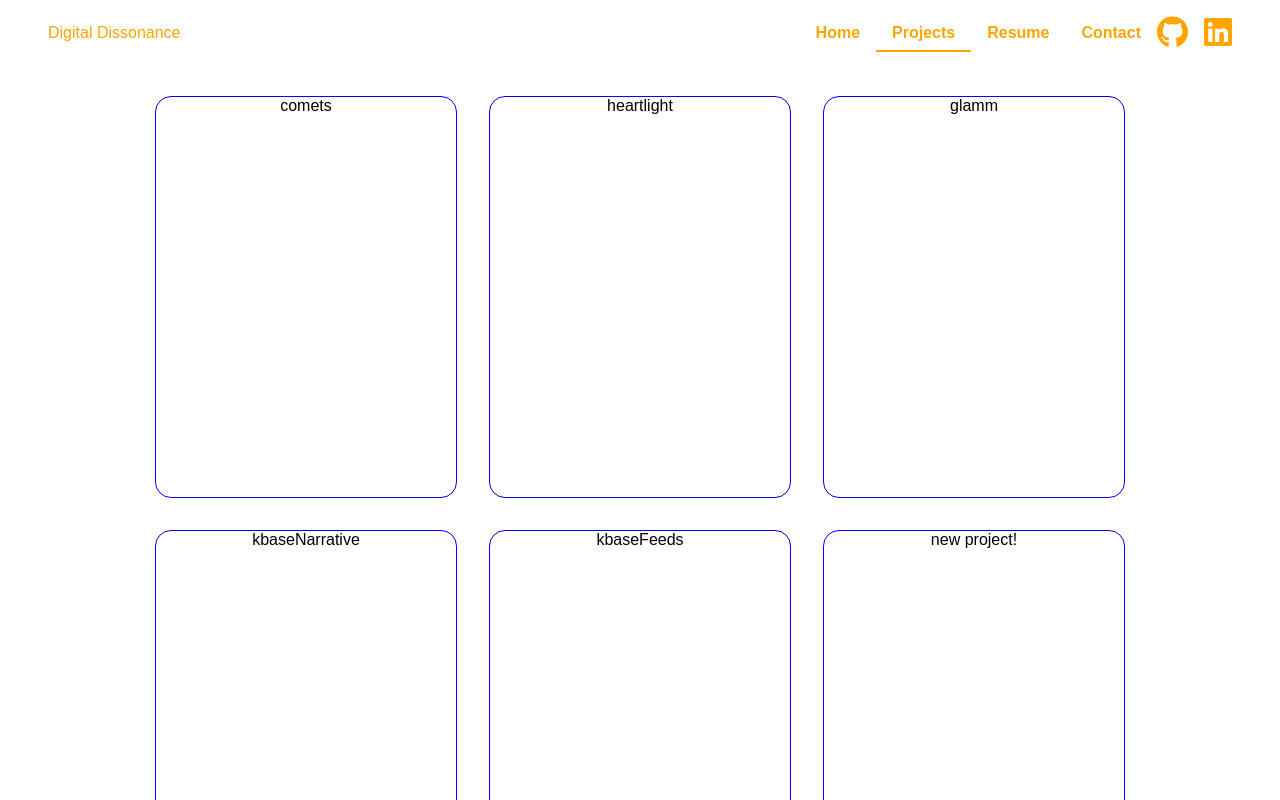
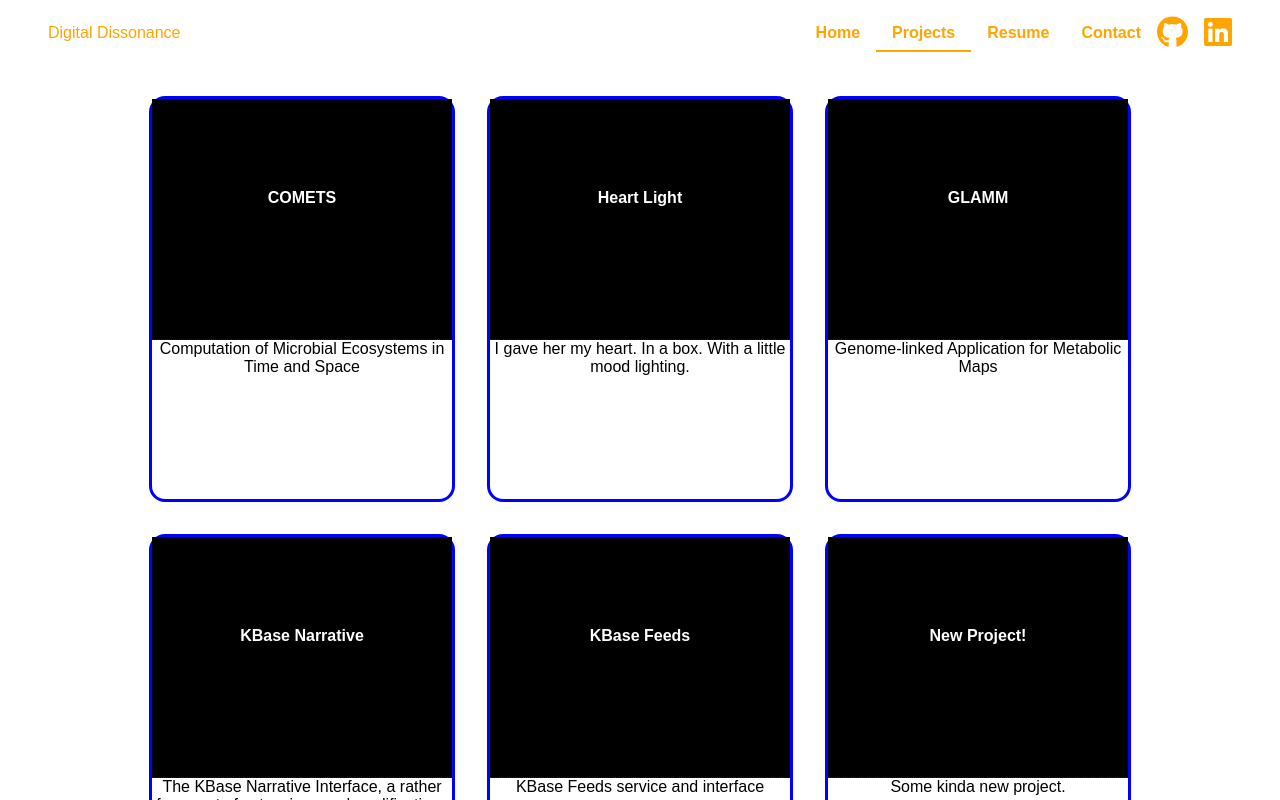
Before and after one commit to briehl/briehl.github.io, a React (Create React App) app: page /projects in a window 1280 px wide. Shown: the top 800 px of the page. Built offline with nearby package versions, Linux system fonts and the light colour scheme.

Commit message:
card stuff works better!

```diff
--- a/src/components/navbar/NavBar.js
+++ b/src/components/navbar/NavBar.js
@@ -11,13 +11,36 @@ const targets = {
   contact: '/contact'
 }
 
-export default function NavBar(props) {
-  const location = props.location.pathname;
-  return (
-    <div className={styles.navbarContainer}>
-      <Branding />
-      <div style={{marginLeft: "auto"}}>
-        <div style={{display: "flex"}}>
+export default class NavBar extends React.Component {
+  constructor(props) {
+    super(props);
+
+    this.state = {
+      opacity: 0
+    }
+  }
+  componentDidMount() {
+    window.addEventListener('scroll', this.handleScroll.bind(this))
+  }
+
+  componentWillUnmount() {
+    window.removeEventListener('scroll', this.handleScroll.bind(this))
+  }
+
+  handleScroll(e) {
+    const maxScroll = 150
+    let scrollTop = window.scrollY,
+        itemTranslate = Math.min(scrollTop/maxScroll, 0.8)
+
+    this.setState((state) => ({ opacity: itemTranslate }))
+  }
+
+  render() {
+    const location = this.props.location.pathname;
+    return (
+      <div className={styles.navbarContainer} style={{ backgroundColor: `rgba(0,0,0, ${this.state.opacity})` }}>
+        <Branding />
+        <div style={{marginLeft: "auto"}}>
           <NavTabs>
             <Tab label="Home" target="/" selected={location===targets.home} />
             <Tab label="Projects" target="/projects" selected={location===targets.projects} />
@@ -27,6 +50,10 @@ export default function NavBar(props) {
           </NavTabs>
         </div>
       </div>
-    </div>
-  )
+    )
+  }
 }
+
+NavBar.propTypes = {
+  location: PropTypes.object
+}
--- /dev/null
+++ b/src/components/portfolio/CardModal.js
@@ -0,0 +1,28 @@
+import React, { Component } from 'react';
+import styles from '../../css/Portfolio.module.css';
+
+export default class CardModal extends Component {
+    render() {
+        console.log(this.props);
+        console.log(this.state);
+        if (!this.props.projectId) {
+            return null;
+        }
+
+
+        return (
+            <div className={styles.modalBackdrop}>
+                <div className={styles.modalBody}>
+                    {this.props.children}
+
+                    <h2>I'm the card modal for {this.props.projectId}!</h2>
+                    <div className="footer">
+                        <button onClick={() => { this.props.onClose(false) } }>
+                            Close
+                        </button>
+                    </div>
+                </div>
+            </div>
+        )
+    }
+}
--- a/src/components/portfolio/Portfolio.js
+++ b/src/components/portfolio/Portfolio.js
@@ -1,12 +1,12 @@
 import React, { Component } from 'react';
-import PortfolioCard, { CardModal } from './PortfolioCard';
+import PortfolioCard from './PortfolioCard';
+import CardModal from './CardModal';
 import projects from './projects.json';
 import styles from '../../css/Portfolio.module.css';
 
 export default class Portfolio extends Component {
     constructor(props) {
         super(props);
-        console.log(projects);
         this.state = {
             showModal: false
         };
--- a/src/components/portfolio/PortfolioCard.js
+++ b/src/components/portfolio/PortfolioCard.js
@@ -4,6 +4,7 @@ import styles from '../../css/Portfolio.module.css';
 export default class PortfolioCard extends Component {
     constructor(props) {
         super(props);
+        console.log('setting init state for ' + this.props.id);
         this.state = {
             zoomed: false
         }
@@ -19,52 +20,11 @@ export default class PortfolioCard extends Component {
     render() {
         return (
             <div className={styles.portfolioCardContainer} onClick={this.toggleZoom.bind(this)}>
-                <div>{this.props.id}</div>
+                <div className={styles.portfolioCardHead}>
+                    <div className={styles.portfolioCardTitle}>{this.props.name}</div>
+                </div>
+                <div className={styles.portfolioCardCopy}>{this.props.blurb}</div>
             </div>
         )
     }
 }
-
-export class CardModal extends Component {
-    render() {
-        console.log(this.props);
-        console.log(this.state);
-        if (!this.props.projectId) {
-            return null;
-        }
-
-        const backdropStyle = {
-            position: 'fixed',
-            top: 0,
-            bottom: 0,
-            left: 0,
-            right: 0,
-            backgroundColor: 'rgba(0,0,0,0.2)',
-            padding: 50
-        };
-
-        const modalStyle = {
-            backgroundColor: '#fff',
-            borderRadius: 5,
-            maxWidth: 500,
-            minHeight: 300,
-            margin: '0 auto',
-            padding: 30
-        };
-
-        return (
-            <div className="backdrop" style={backdropStyle}>
-                <div className="modal" style={modalStyle}>
-                    {this.props.children}
-
-                    <h2>I'm the card modal for {this.props.projectId}!</h2>
-                    <div className="footer">
-                        <button onClick={() => { this.props.onClose(false) } }>
-                            Close
-                        </button>
-                    </div>
-                </div>
-            </div>
-        )
-    }
-}
--- a/src/components/portfolio/projects.json
+++ b/src/components/portfolio/projects.json
@@ -5,7 +5,7 @@
     "endDate": "",
     "url": "",
     "doi": "",
-    "shortText": "Computation of Microbial Ecosystems in Time and Space",
+    "blurb": "Computation of Microbial Ecosystems in Time and Space",
     "photoRoll": []
 }, {
     "id": "heartlight",
@@ -14,7 +14,7 @@
     "endDate": "",
     "url": "",
     "doi": "",
-    "shortText": "I gave her my heart. In a box. With a little mood lighting.",
+    "blurb": "I gave her my heart. In a box. With a little mood lighting.",
     "photoRoll": []
 }, {
     "id": "glamm",
@@ -23,7 +23,7 @@
     "endDate": "",
     "url": "",
     "doi": "",
-    "shortText": "Genome-linked Application for Metabolic Maps",
+    "blurb": "Genome-linked Application for Metabolic Maps",
     "photoRoll": []
 }, {
     "id": "kbaseNarrative",
@@ -32,7 +32,7 @@
     "endDate": "",
     "url": "",
     "doi": "",
-    "shortText": "The KBase Narrative Interface, a rather fancy set of extensions and modifications to the Jupyter Notebook",
+    "blurb": "The KBase Narrative Interface, a rather fancy set of extensions and modifications to the Jupyter Notebook",
     "photoRoll": []
 }, {
     "id": "kbaseFeeds",
@@ -41,15 +41,15 @@
     "endDate": "",
     "url": "",
     "doi": "",
-    "shortText": "KBase Feeds service and interface",
+    "blurb": "KBase Feeds service and interface",
     "photoRoll": []
 }, {
     "id": "new project!",
-    "name": "KBase Feeds",
+    "name": "New Project!",
     "startDate": "",
     "endDate": "",
     "url": "",
     "doi": "",
-    "shortText": "KBase Feeds service and interface",
+    "blurb": "Some kinda new project.",
     "photoRoll": []
 }]
--- a/src/css/Navbar.module.css
+++ b/src/css/Navbar.module.css
@@ -6,6 +6,7 @@
     top: 0;
     width: 100%;
     overflow: hidden;
+    background-color: none;
 }
 
 .navbarBranding {
@@ -28,10 +29,12 @@
     text-decoration: none;
     color: orange;
     font-weight: bold;
+    border-bottom: 2px solid rgba(0,0,0,0.0);
 }
 
 .selected .navbarTab, .navbarTab:hover {
     border-bottom: 2px solid orange;
+    transition-duration: 500ms;
 }
 
 .socialLinks > a {
--- a/src/css/Portfolio.module.css
+++ b/src/css/Portfolio.module.css
@@ -13,12 +13,45 @@
     min-width: 300px;
     max-height: 400px;
     min-height: 400px;
-    border: 1px solid blue;
+    border: 3px solid blue;
     border-radius: 1rem;
     cursor: pointer;
+    transition-duration: 500ms;
 }
 
 .portfolioCardContainer:hover {
-    background-color: gray;
+    background-color: rgba(125,125,125,0.5);
     transition-duration: 500ms;
 }
+
+.portfolioCardHead {
+    height: 60%;
+    border-bottom: 1px dotted blue;
+    background-color: black;
+    color: white;
+}
+
+.portfolioCardTitle {
+    padding-top: 30%;
+    font-weight: bold;
+    font-size: 1em;
+}
+
+.modalBackdrop {
+    position: fixed;
+    top: 0;
+    bottom: 0;
+    left: 0;
+    right: 0;
+    background-color: rgba(0,0,0,0.2);
+    padding: 5rem;
+}
+
+.modalBody {
+    background-color: #fff;
+    border-radius: 1rem;
+    max-width: 500px;
+    min-height: 300px;
+    margin: 0 auto;
+    padding: 3rem;
+}
```
